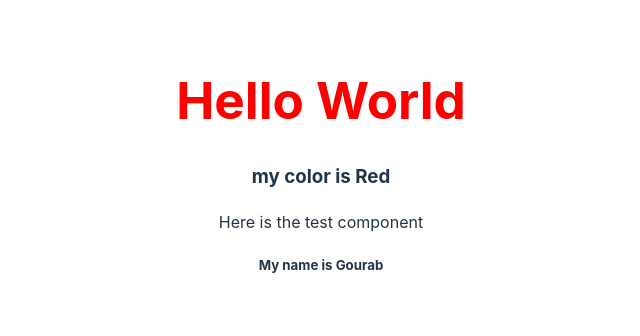
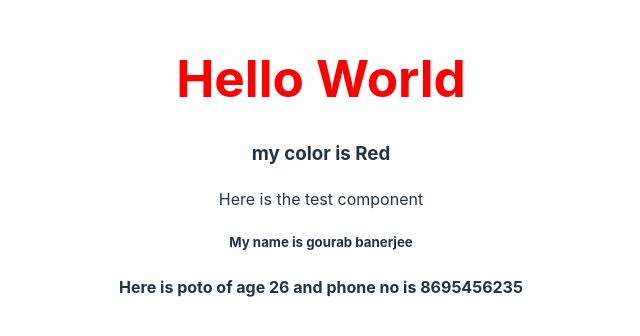
Before and after one commit to gourabb8273/SvelteJS, a Svelte app: page / in a window 1280 px wide. Shown: the part 232-568 px from the top of the page, without its empty margins (319-959 px from the left). Built offline with nearby package versions, Linux system fonts and the light colour scheme.

Commit message:
adding multiple props as an object from parent to child

```diff
--- a/src/App.svelte
+++ b/src/App.svelte
@@ -2,12 +2,18 @@
   import Test1 from './component/Test1.svelte';
   let color = 'Red';
   export let name = "Gourab"; //for passing props
+
+  export let userInfo={
+    firstName :"poto",
+    age: 26,
+    phone: 8695456235
+  }
 </script>
 
 <main>
   <h1 class="title">Hello World</h1>
   <h3>my color is  {color} </h3>
-  <Test1 name={name}/>
+  <Test1 {...userInfo} name={name}/>
 </main>
 
 <style>
--- a/src/component/Test1.svelte
+++ b/src/component/Test1.svelte
@@ -1,10 +1,18 @@
 <script>
 export let name ='Default'; // it will take props from parent otherwise default
+
+//mutating props in this local
+name = "gourab banerjee"
+
+  export let firstName;
+  export let age;
+  export let phone;
 </script>
 
 <main>
 <p> Here is the test component</p>
 <h5>My name is {name} </h5>
+<h4>Here is {firstName} of age {age} and phone no is {phone}</h4>
 </main>
 
 <style>
```
